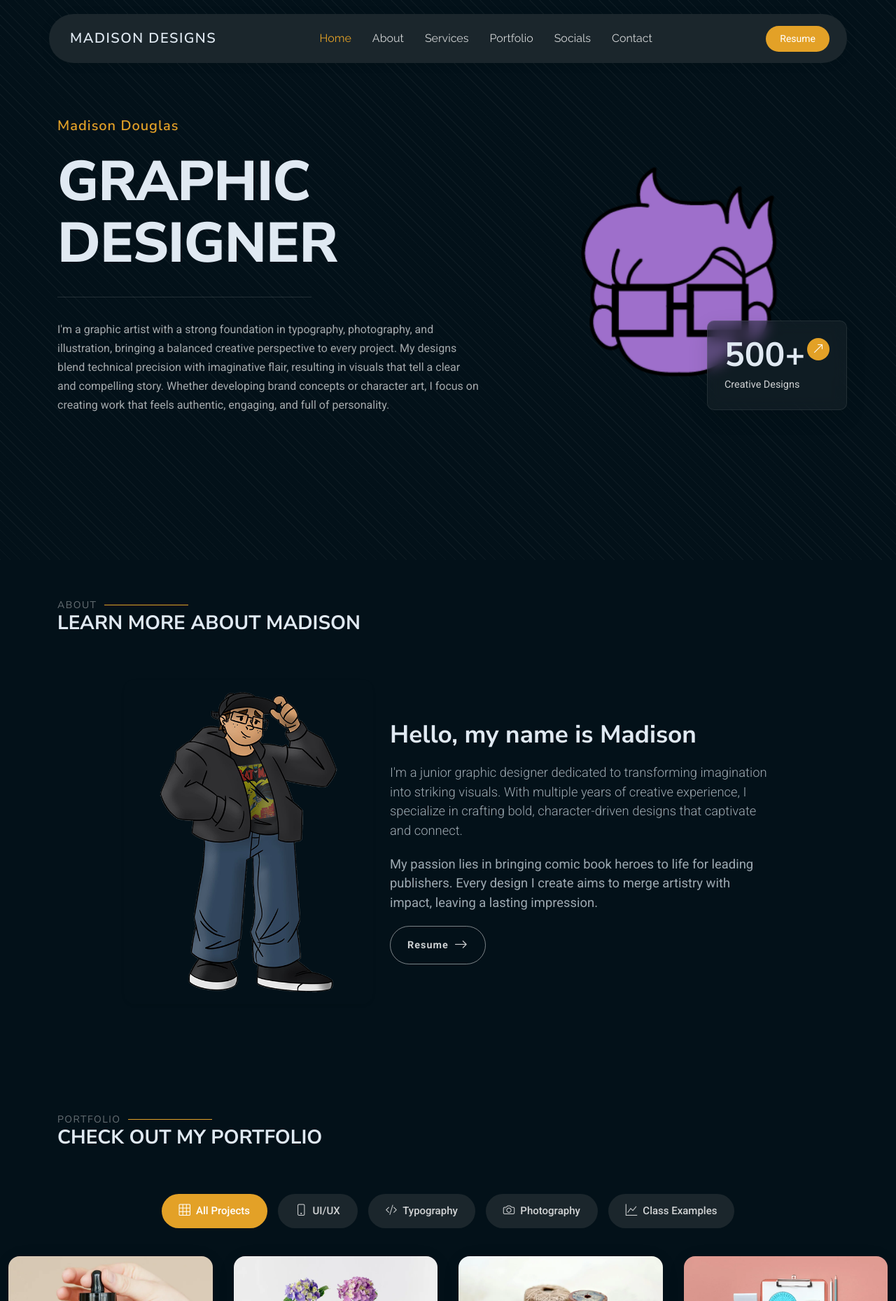
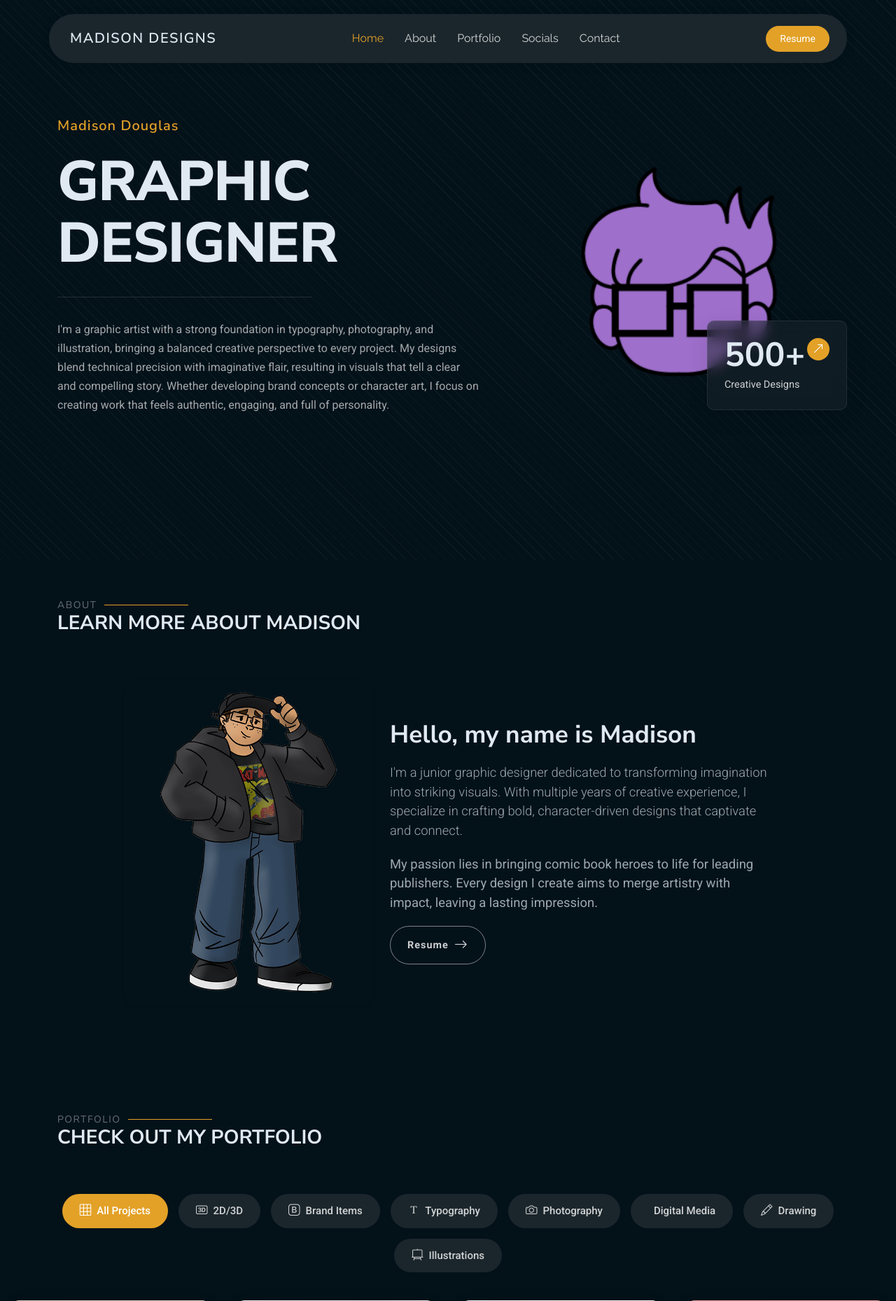
Before and after one commit to Neufae/MadisonWeb, a PHP site: page / in a window 1280 px wide. Shown: the top 1859 px of the page at 70% size. Run offline with PHP 8.4, Linux system fonts and the light colour scheme.

Commit message:
added more sections to portfolio

```diff
--- a/MadisonDouglas/assets/css/main.css
+++ b/MadisonDouglas/assets/css/main.css
@@ -2038,6 +2038,7 @@ section,
   width: 100%;
   height: 100%;
   border: 0;
+  object-fit: cover;
 }
 
 .contact .form-container-overlap {
--- a/MadisonDouglas/index.html
+++ b/MadisonDouglas/index.html
@@ -49,7 +49,6 @@
         <ul>
           <li><a href="#hero" class="active">Home</a></li>
           <li><a href="#about">About</a></li>
-          <li><a href="#services">Services</a></li>
           <li><a href="#portfolio">Portfolio</a></li>
           <li><a href="#socials">Socials</a></li>
           <li><a href="#contact">Contact</a></li>
@@ -175,17 +174,26 @@
             <li data-filter="*" class="filter-active">
               <i class="bi bi-grid-3x3"></i> All Projects
             </li>
-            <li data-filter=".filter-ui">
-              <i class="bi bi-phone"></i> UI/UX
+            <li data-filter=".filter-2d3d">
+              <i class="bi bi-badge-3d"></i> 2D/3D
+            </li>
+            <li data-filter=".filter-branditems">
+              <i class="bi bi-bootstrap"></i> Brand Items
             </li>
             <li data-filter=".filter-typography">
-              <i class="bi bi-code-slash"></i> Typography
+              <i class="bi bi-fonts"></i> Typography
             </li>
             <li data-filter=".filter-photography">
               <i class="bi bi-camera"></i> Photography
             </li>
-            <li data-filter=".filter-class">
-              <i class="bi bi-graph-up"></i> Class Examples
+            <li data-filter=".filter-digitalmedia">
+              <i class="bi bi-ply-btn"></i> Digital Media
+            </li>
+            <li data-filter=".filter-drawing">
+              <i class="bi bi-pencil"></i> Drawing
+            </li>
+            <li data-filter=".filter-illustrations">
+              <i class="bi bi-easel2"></i> Illustrations
             </li>
           </ul>
 
```
